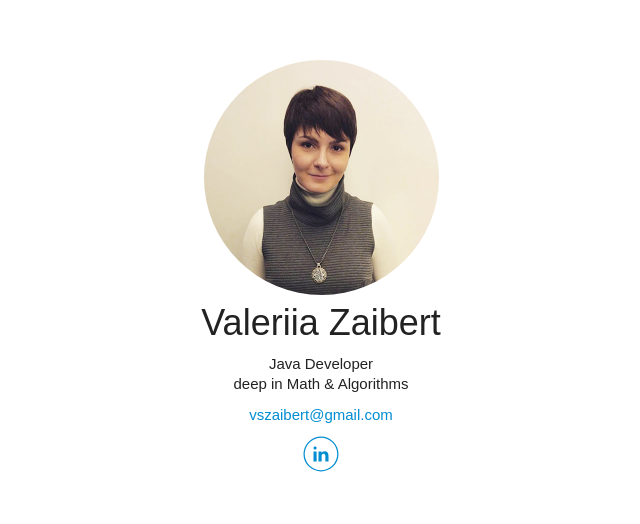
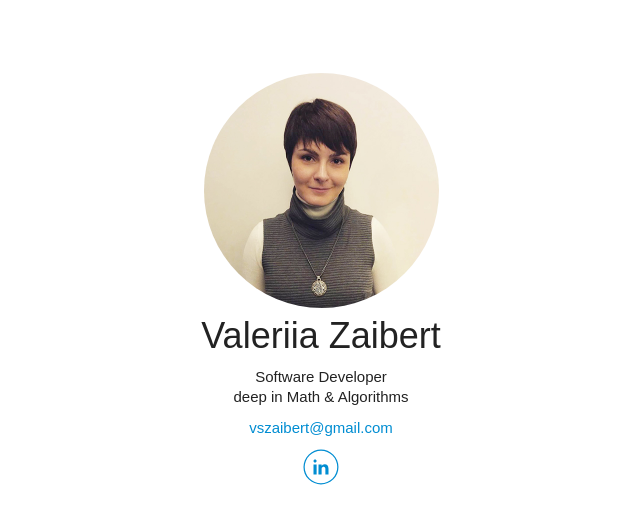
Before and after one commit to t0pep0/zlerok.github.io, a plain HTML site: page index.html in a window 1280 px wide. Shown: the part 120-644 px from the top of the page, without its empty margins (319-959 px from the left). Drawn offline with Linux system fonts and the light colour scheme.

Commit message:
Improve layouts. Add README.md

```diff
--- a/index.css
+++ b/index.css
@@ -18,10 +18,10 @@ p
     top: 50%;
     left: 50%;
 
-    margin: -220px 0 0 -120px;
+    margin: -207px 0 0 -125px;
     text-align: center;
 
-    width: 240px;
+    width: 250px;
 }
 
 .info
--- a/index.html
+++ b/index.html
@@ -5,10 +5,10 @@
     <meta http-equiv="X-UA-Compatible" content="IE=edge">
     <meta name="HandheldFriendly" content="true">
     <meta name="viewport" content="width=device-width, initial-scale=1.0, maximum-scale=1.0, user-scalable=no">
-    <meta name="description" content="Valeriia Zaibert — Java Developer. Deep in Math & Algorithms.">
+    <meta name="description" content="Valeriia Zaibert — Software Developer. Deep in Math & Algorithms.">
     <link rel="icon" type="image/png" href="/favicon-194x194.png" sizes="194x194">
     <link rel="stylesheet" href="index.css">
-    <title>Valeriia Zaibert — Java Developer</title>
+    <title>Valeriia Zaibert — Software Developer</title>
 </head>
 <body>
     <div class="author">
@@ -16,7 +16,7 @@
         <div class="info">
             <p class="name">Valeriia Zaibert</p>
             <div class="about">
-                <p class="about-title">Java Developer</p>
+                <p class="about-title">Software Developer</p>
                 <p class="about-title">deep in Math & Algorithms</p>
             </div>
             <a class="link email" href="mailto:vszaibert@gmail.com">vszaibert@gmail.com</a>
```
Also changed, not shown: README.md (added).
